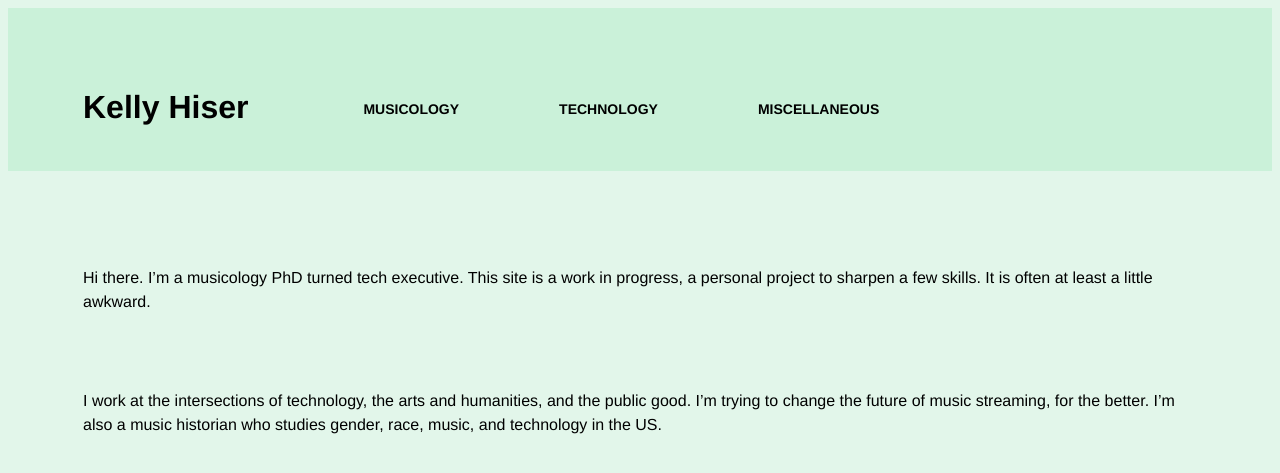
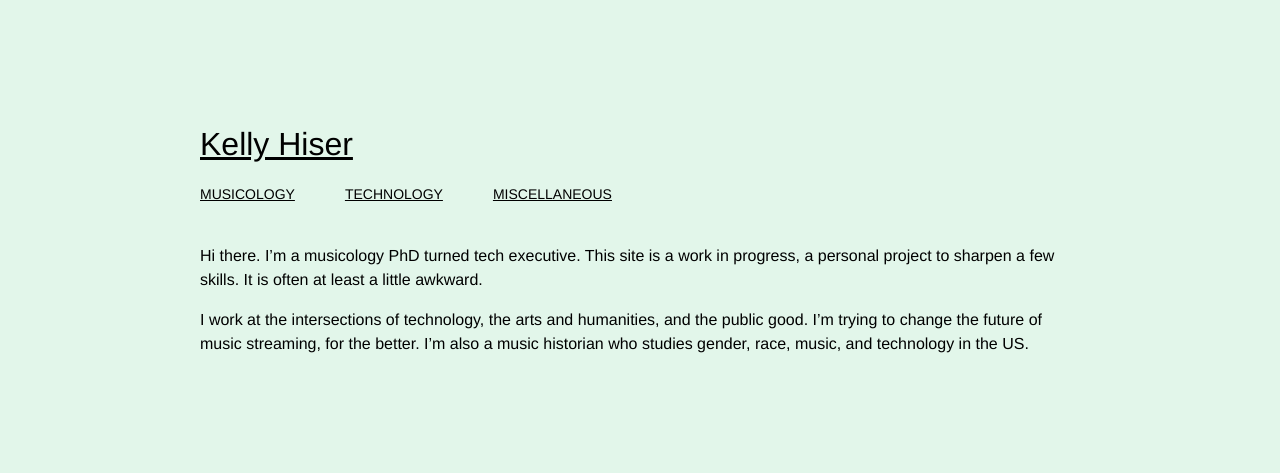
Before and after one commit to kellyhiser/kellyhiser.github.io, a Jekyll site: the page built from index.md, in a window 1280 px wide. Shown: the top 473 px of the page. Built offline with Jekyll 4.4.1, drawn with Linux system fonts in a browser that asks for light colours.

Commit message:
css updates

```diff
--- a/_layouts/default.html
+++ b/_layouts/default.html
@@ -15,6 +15,8 @@
     <div class="wrapper">
       <header>
         <h1><a href="{{ "/" | absolute_url }}">{{ site.title | default: site.github.repository_name }}</a></h1>
+
+        <br>
 
         <ul>
           <li><a href="/musicology">musicology</a></li>
--- a/_layouts/miscellaneous.html
+++ b/_layouts/miscellaneous.html
@@ -15,6 +15,8 @@
     <div class="wrapper">
       <header>
         <h1><a href="{{ "/" | absolute_url }}">{{ site.title | default: site.github.repository_name }}</a></h1>
+
+        <br>
 
         <ul>
           <li><a href="/musicology">musicology</a></li>
--- a/_layouts/musicology.html
+++ b/_layouts/musicology.html
@@ -15,6 +15,8 @@
     <div class="wrapper">
       <header>
         <h1><a href="{{ "/" | absolute_url }}">{{ site.title | default: site.github.repository_name }}</a></h1>
+
+        <br>
 
         <ul>
           <li><a href="/musicology" class="active">musicology</a></li>
--- a/_layouts/technology.html
+++ b/_layouts/technology.html
@@ -15,6 +15,8 @@
     <div class="wrapper">
       <header>
         <h1><a href="{{ "/" | absolute_url }}">{{ site.title | default: site.github.repository_name }}</a></h1>
+
+        <br>
 
         <ul>
           <li><a href="/musicology">musicology</a></li>
--- a/assets/css/style.scss
+++ b/assets/css/style.scss
@@ -4,6 +4,7 @@
 body {
   font: 16px/1.5 "Helvetica Neue", Helvetica, Arial, sans-serif;
   background-color: #e2f6ea;
+  margin: 100px 200px 100px;
 }
 
 h1, h2, h3, h4, h5, h6, p, a{
@@ -12,7 +13,7 @@ h1, h2, h3, h4, h5, h6, p, a{
   font-weight: normal;
 }
 
-a { font-weight: bold; text-decoration: none;}
+a { text-decoration: underline;}
 
 a:hover, a:focus { text-decoration: underline; }
 
@@ -25,28 +26,26 @@ header, section, footer {
   padding: 20px 0px 40px;
 }
 
-section h1, h2, h3, h4, h5, h6, p {
-  margin: 75px 75px 75px;
-}
+/*section h1, h2, h3, h4, h5, h6, p {
+  margin: 0px 75px 75px;
+}*/
 
 header {
   display: inline-block;
-  padding-top: 75px;
-  background: #caf1d9;
-
+  /*padding-top: 75px;*/
 }
 
 header h1 {
-    margin: 75px 75px 75px;
+    /*margin: 75px 75px 75px;*/
     display: inline;
     font-weight: normal;
     font-size: 30;
 }
 
 header ul {
-  margin: 40;
+  padding-left: 0px;
   list-style: none;
-  width: 75%;
+  /*width: 75%;*/
   position: absolute;
   float: left;
   text-align: left;
@@ -59,7 +58,7 @@ header ul {
     text-transform: uppercase;
     text-align:left;
     float: left;
-    padding-right: 100px;
+    padding-right: 50px;
   }
 
   li a {
@@ -81,9 +80,9 @@ header ul {
     padding: 20px 0;
     padding-bottom: 40px;
   }
-  header { display: inline-block;}
+  /*header { display: inline-block;}*/
   header a small { float: left;}
-  header h1 {
+/*  header h1 {
     display: inline;
     margin:0;
     padding:0;
@@ -106,7 +105,7 @@ header ul {
     padding: 2px;
     font-size: 10px;
     padding-right: 30px;
-  }
+  }*/
   section {
     border: none;
     padding: 20px 0;
@@ -114,7 +113,11 @@ header ul {
   }
 }
 
-@media print, screen and (max-width: 720px) { body { word-wrap: break-word; }
+@media print, screen and (max-width: 720px) {
+  body {
+    word-wrap: break-word;
+    margin: 50px 75px 50px;
+  }
   header { padding: 20px 0; }
   header ul, header p.view {
     position: static;
@@ -131,7 +134,9 @@ header ul {
 @media print, screen and (max-width: 480px) {
   body {
     padding: 50px;
+    margin: 10px 20px 10px;
   }
+
   header {
     padding: 20px 0;
     padding-bottom:40px;
```
